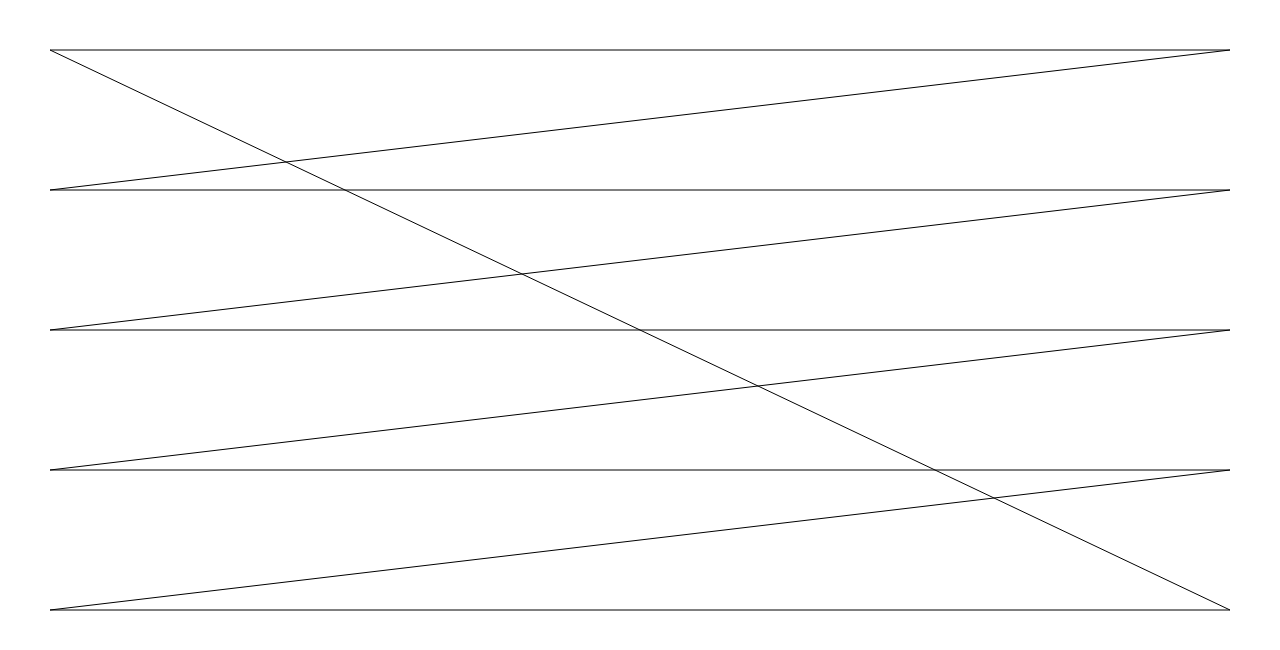
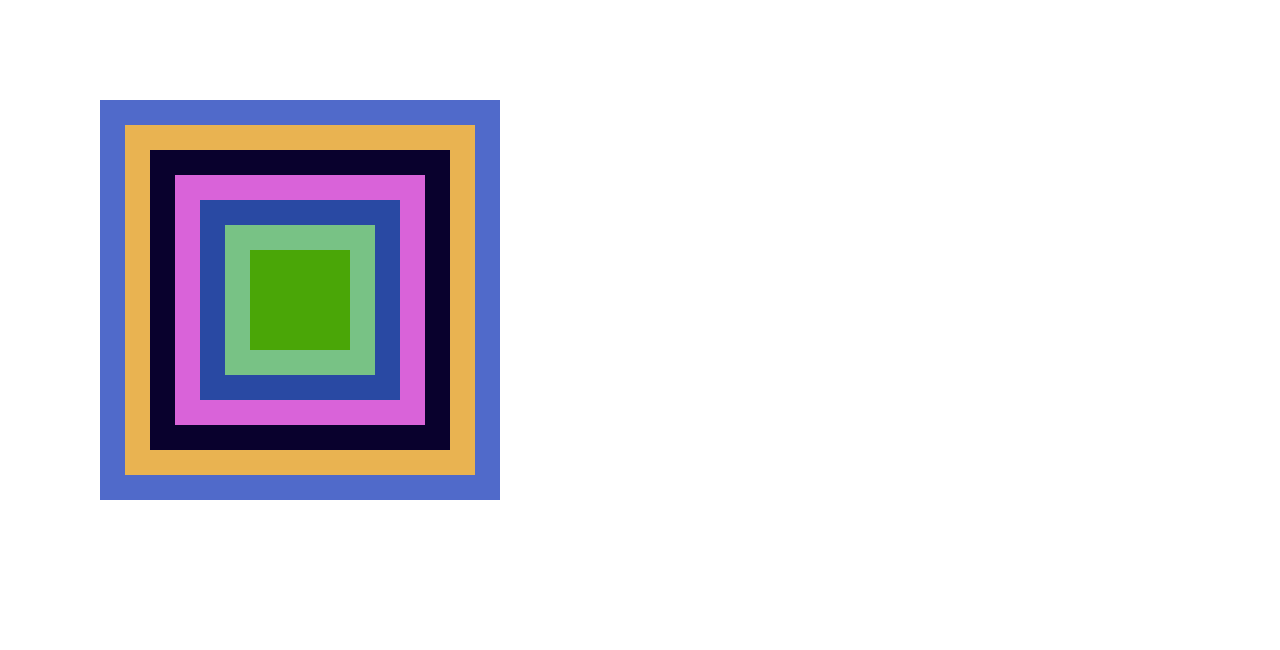
Before and after one commit to EHB-MCT/dev1-exercises-KobeBerckmans, a plain HTML site: page index.html in a window 1280 px wide. Drawn offline with Linux system fonts and the light colour scheme.

Commit message:
random colours

```diff
--- a/exercises/1-functions/2-1morelines.js
+++ b/exercises/1-functions/2-1morelines.js
@@ -6,9 +6,9 @@ let context = canvas.getContext("2d");
 drawLines();
 function drawLines(){
 
-let marginX= 50;
+let marginX= 100;
 
-let marginY = 50;
+let marginY = 100;
 let marginRight = window.innerWidth-marginX;
 
 let marginBottom = window.innerHeight-marginY;
--- /dev/null
+++ b/exercises/1-functions/2-2-randomcolours.js
@@ -0,0 +1,35 @@
+"use strict";
+let canvas = document.querySelector("canvas");
+canvas.width = window.innerWidth;
+canvas.height = window.innerHeight;
+let context = canvas.getContext("2d");
+randomcolours();
+function randomcolours(){
+
+    let width = context.canvas.width;
+    let height = context.canvas.height;
+
+    square(100, 400);
+square(125, 350);
+square(150, 300);
+square(175, 250);
+square(200, 200);
+square(225, 150);
+square(250, 100);
+
+function square(pos, size){
+
+let r = Math.floor(Math.random() * 255);
+let g = Math.floor(Math.random() * 255);
+let b = Math.floor(Math.random() * 255);
+
+let color = "rgb(" + r + "," + g + "," + b + ")";
+    context.fillStyle = color;
+context.fillRect(pos, pos, size, size);
+}
+
+
+
+
+
+}
--- a/index.html
+++ b/index.html
@@ -1,7 +1,7 @@
 <html>
 
 <head>
-    <script src="exercises/1-functions/2-1morelines.js" type="module"></script>
+    <script src="exercises/1-functions/2-2-randomcolours.js" type="module"></script>
     <link rel="stylesheet" type="text/css" href="styles/index.css" />
 </head>
 
```
